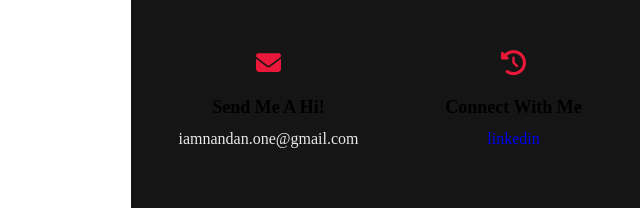
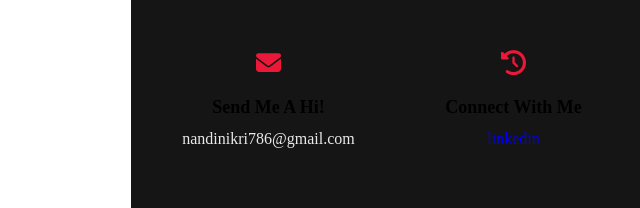
Before and after one commit to Nandinikumari1/portfolio_mine, a plain HTML site: page index.html in a window 1280 px wide. Shown: the part 4840-5048 px from the top of the page, 139-779 px from the left. Drawn offline with nearby package versions, Linux system fonts and the light colour scheme; a web font is replaced by a local one.

Commit message:
email changed in contact sesction

```diff
--- a/index.html
+++ b/index.html
@@ -381,7 +381,7 @@
                                 <i class="fa fa-envelope"></i>
                             </div>
                             <h4>Send me a Hi! </h4>
-                            <p>iamnandan.one@gmail.com</p>
+                            <p>nandinikri786@gmail.com</p>
                          </div>
                         <!-- /======contact info item end ====== -->
                          <!-- /======contact info item start ====== -->
```
